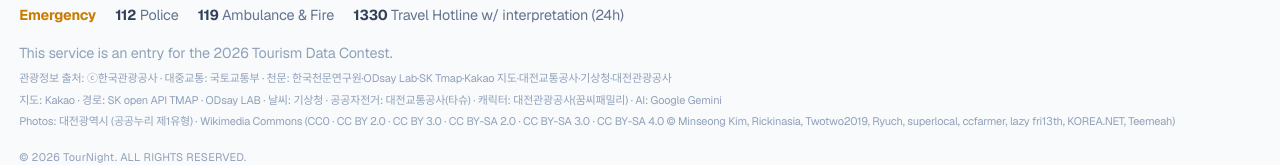
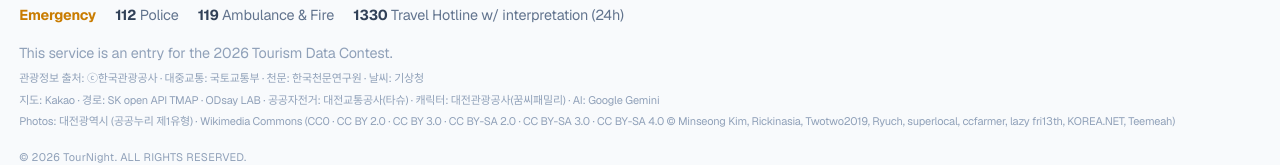
Before and after one commit to muhan-daejeon/TourNight, a Next.js app: page /en in a window 1280 px wide. Shown: the part 2721-2886 px from the top of the page. Built offline with nearby package versions, Linux system fonts and the light colour scheme; no server answers; the database is empty; a web font is replaced by a local one.

Commit message:
푸터 출처 줄 정리 - 공공기관 한 줄, 그 밖의 제공처 한 줄로 항목별 라벨

```diff
--- a/src/components/Footer.tsx
+++ b/src/components/Footer.tsx
@@ -87,13 +87,13 @@ export default function Footer() {
           {/* 공모전 FAQ 지정 형식의 관광데이터 출처 표기 (텍스트만 허용, 로고 사용 금지) */}
           <p className="mt-1.5 text-[11px] text-slate-400">
             관광정보 출처: ⓒ한국관광공사 · 대중교통: 국토교통부 · 천문:
-            한국천문연구원·ODsay Lab·SK Tmap·Kakao 지도·대전교통공사·기상청·대전관광공사
+            한국천문연구원 · 날씨: 기상청
           </p>
           {/* 그 밖의 데이터·API 제공처 — 각 이용약관과 공공누리 출처표시 의무 */}
           <p className="mt-1 text-[11px] text-slate-400">
-            지도: Kakao · 경로: SK open API TMAP · ODsay LAB · 날씨: 기상청 ·
-            공공자전거: 대전교통공사(타슈) · 캐릭터: 대전관광공사(꿈씨패밀리) ·
-            AI: Google Gemini
+            지도: Kakao · 경로: SK open API TMAP · ODsay LAB · 공공자전거:
+            대전교통공사(타슈) · 캐릭터: 대전관광공사(꿈씨패밀리) · AI: Google
+            Gemini
           </p>
           {/* 공공누리 1유형 출처표시 의무 이행 */}
           <p className="mt-1 text-[11px] text-slate-400">
```
